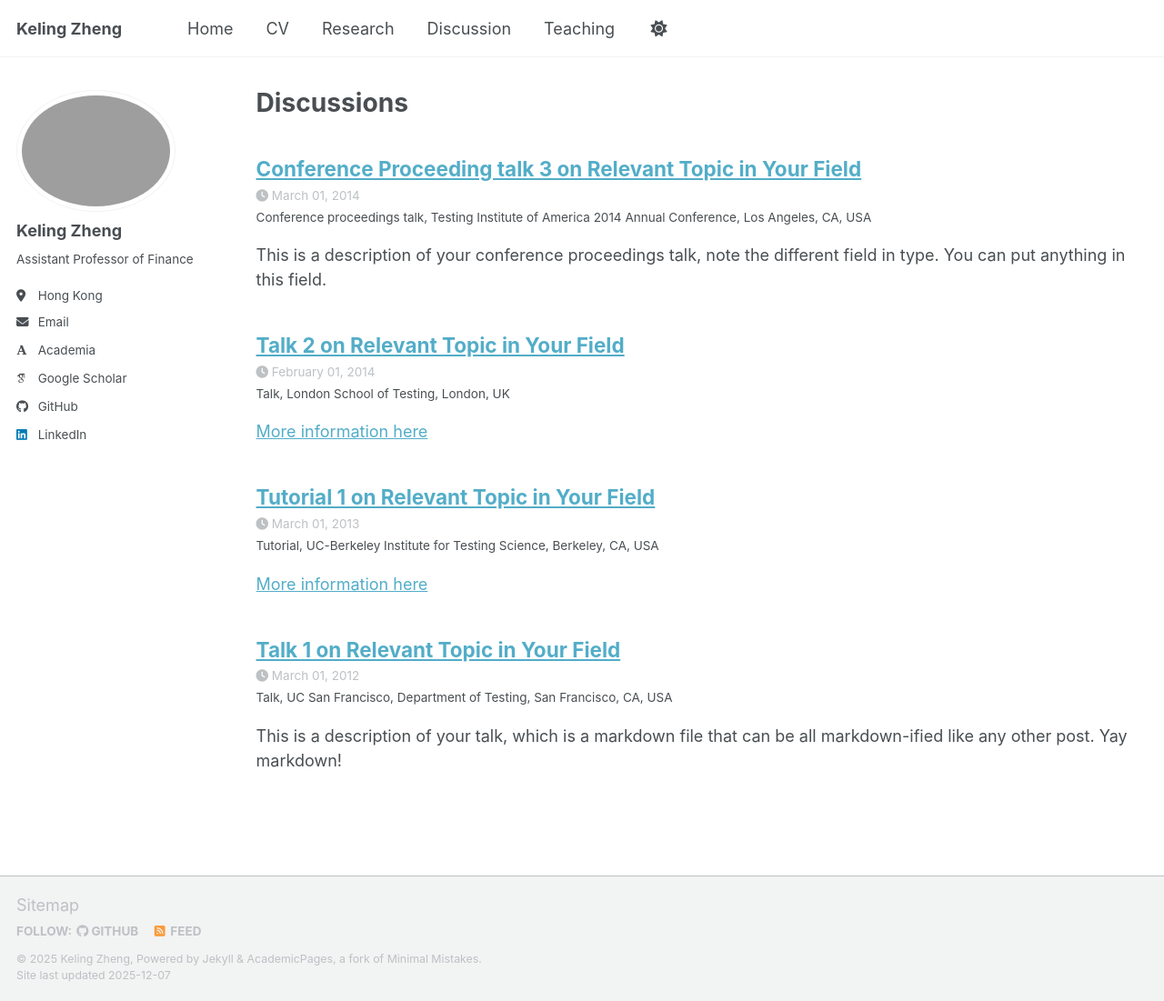
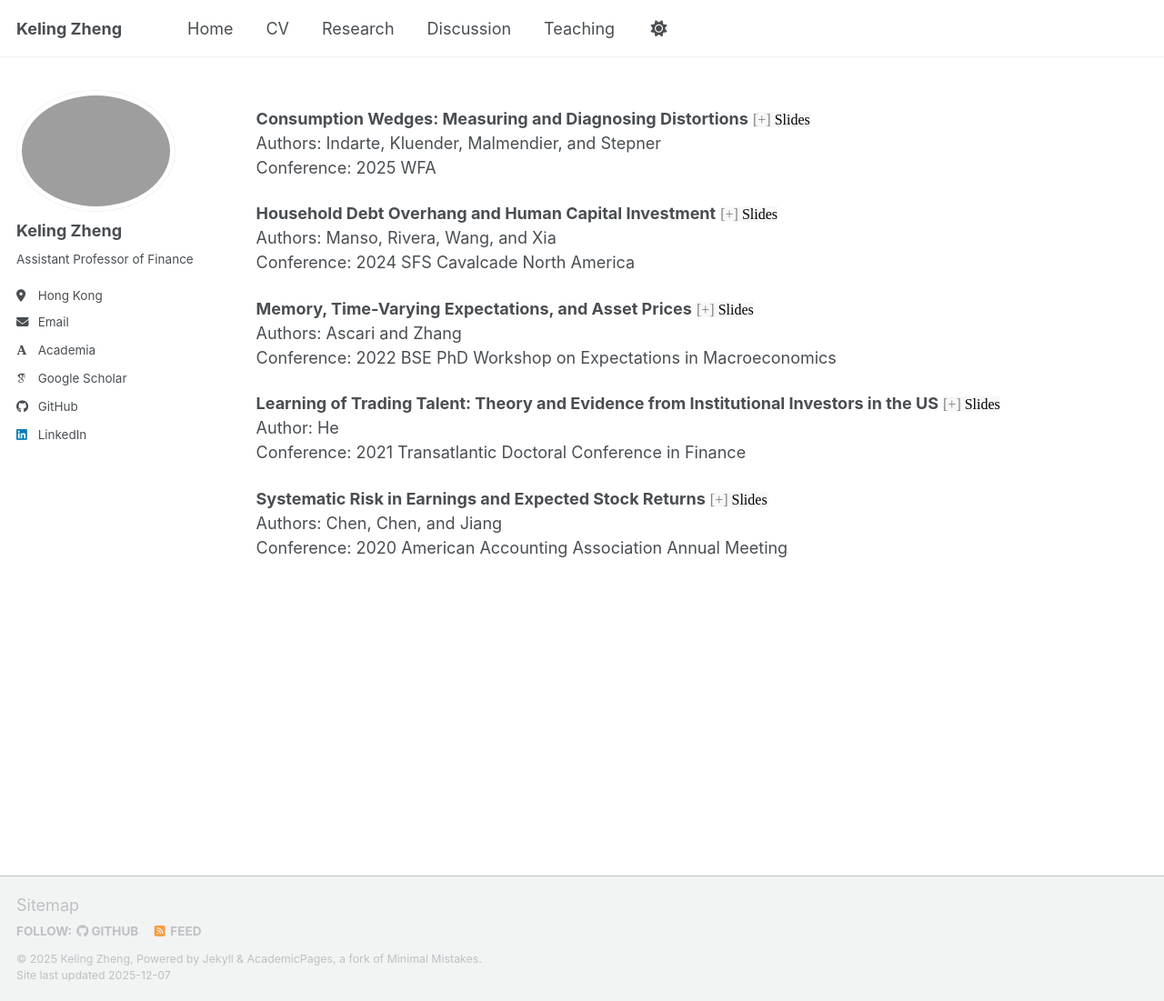
Before and after one commit to Keling-Zheng/Keling-Zheng.github.io, a Jekyll site: the page built from _pages/talks.html, in a window 1280 px wide and 1101 px high. Shown: the whole window at 91% size. Built offline with Jekyll 4.4.1, drawn with Linux system fonts in a browser that asks for light colours; some web fonts are replaced; a script bundle is joined from its source files by our own code; library files that are not in the unit come from our copies.

Commit message:
Add files via upload

```diff
--- a/_pages/talks.html
+++ b/_pages/talks.html
@@ -1,16 +1,34 @@
 ---
 layout: archive
-title: "Discussions"
-permalink: /talks/
+permalink: /discussions/
+title: ""
 author_profile: true
 ---
 
-{% if site.talkmap_link == true %}
+<p>
+    <strong>Consumption Wedges: Measuring and Diagnosing Distortions</strong>
+    <a style="text-decoration:none; background-color:#f8f8f8; font-size: 16px; font-family: Roboto Slab, serif;" href="http://timhdesilva.github.io/files/discussions/2025_wfa.pdf"><span style="color: gray;">[+]</span> <span style="color:black;">Slides</span></a>
+    <br>Authors: Indarte, Kluender, Malmendier, and Stepner <br>Conference: 2025 WFA
+</p>
 
-<p style="text-decoration:underline;"><a href="/talkmap.html">See a map of all the places I've given a talk!</a></p>
+<p>
+    <strong>Household Debt Overhang and Human Capital Investment</strong>
+    <a style="text-decoration:none; background-color:#f8f8f8; font-size: 16px; font-family: Roboto Slab, serif;" href="http://timhdesilva.github.io/files/discussions/2024_sfs.pdf"><span style="color: gray;">[+]</span> <span style="color:black;">Slides</span></a>
+    <br>Authors: Manso, Rivera, Wang, and Xia<br>Conference: 2024 SFS Cavalcade North America
+</p>
 
-{% endif %}
-
-{% for post in site.talks reversed %}
-  {% include archive-single-talk.html %}
-{% endfor %}
+<p>
+    <strong>Memory, Time-Varying Expectations, and Asset Prices</strong>
+    <a style="text-decoration:none; background-color:#f8f8f8; font-size: 16px; font-family: Roboto Slab, serif;" href="http://timhdesilva.github.io/files/discussions/2022_bse.pdf"><span style="color: gray;">[+]</span> <span style="color:black;">Slides</span></a>
+    <br>Authors: Ascari and Zhang<br>Conference: 2022 BSE PhD Workshop on Expectations in Macroeconomics
+</p>
+<p>
+    <strong>Learning of Trading Talent: Theory and Evidence from Institutional Investors in the US</strong>
+    <a style="text-decoration:none; background-color:#f8f8f8; font-size: 16px; font-family: Roboto Slab, serif;" href="http://timhdesilva.github.io/files/discussions/2021_tadc.pdf"><span style="color: gray;">[+]</span> <span style="color:black;">Slides</span></a>
+    <br>Author: He<br>Conference: 2021 Transatlantic Doctoral Conference in Finance
+</p>
+<p>
+    <strong>Systematic Risk in Earnings and Expected Stock Returns</strong>
+    <a style="text-decoration:none; background-color:#f8f8f8; font-size: 16px; font-family: Roboto Slab, serif;" href="http://timhdesilva.github.io/files/discussions/2020_aaa.pdf"><span style="color: gray;">[+]</span> <span style="color:black;">Slides</span></a>
+    <br>Authors: Chen, Chen, and Jiang<br>Conference: 2020 American Accounting Association Annual Meeting
+</p>
```
